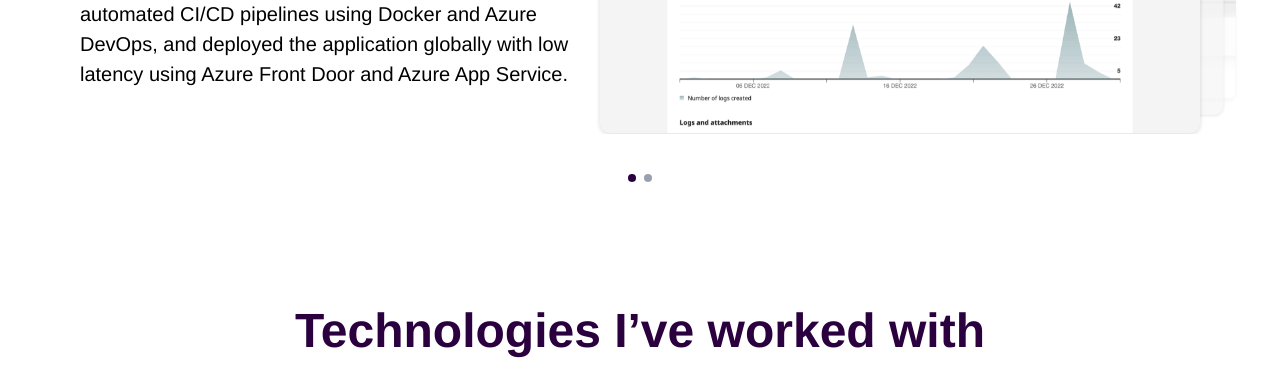
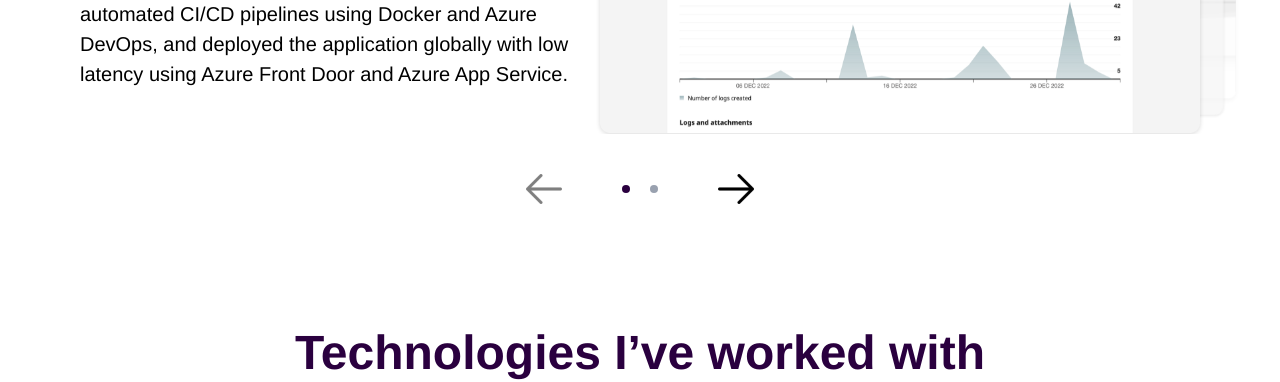
Before and after one commit to diakonos/portfolio, an Astro site: page / in a window 1280 px wide. Shown: the part 898-1280 px from the top of the page. Built offline with nearby package versions, Linux system fonts and the light colour scheme; Astro itself is replaced by a stand-in of ours.

Commit message:
add slide arrows

```diff
--- a/src/components/ui/carousel/CarouselSlideIndicators.tsx
+++ b/src/components/ui/carousel/CarouselSlideIndicators.tsx
@@ -1,4 +1,5 @@
 import { useEffect, useState } from "preact/hooks";
+import arrow from "@/assets/icons/arrow.png";
 
 type CarouselSlideIndicatorsProps = {
   carouselId: string;
@@ -9,6 +10,21 @@ export default function CarouselSlideIndicators({
 }: CarouselSlideIndicatorsProps) {
   const [slideCount, setSlideCount] = useState(0);
   const [currentIndex, setCurrentIndex] = useState(0);
+
+  const scrollToSlide = (index: number) => {
+    if (index < 0 || index >= slideCount) {
+      return;
+    }
+    const carousel = document.getElementById(carouselId);
+    const viewport = carousel?.querySelector(".carousel-viewport");
+    if (carousel && viewport) {
+      const slideWidth = carousel.clientWidth;
+      viewport.scrollTo({
+        left: index * slideWidth,
+        behavior: "smooth",
+      });
+    }
+  };
 
   useEffect(() => {
     const carousel = document.getElementById(carouselId);
@@ -35,25 +51,30 @@ export default function CarouselSlideIndicators({
   }, [carouselId]);
 
   return (
-    <div class="mt-10 flex justify-center gap-2">
+    <div class="mt-10 flex items-center justify-center gap-5">
+      <img
+        alt="Previous slide"
+        src={arrow.src}
+        width="36"
+        onClick={() => scrollToSlide(currentIndex - 1)}
+        class={`${currentIndex <= 0 ? "opacity-50" : "cursor-pointer hover:opacity-70"} mr-10`}
+      />
       {Array.from({ length: slideCount }, (_, index) => (
         <div
           key={index}
           class={`carousel-dot h-2 w-2 cursor-pointer rounded-full transition-all duration-300 ease-in-out ${
             index === currentIndex ? "bg-brand" : "bg-gray-400"
           }`}
-          onClick={() => {
-            const carousel = document.getElementById(carouselId);
-            if (carousel) {
-              const slideWidth = carousel.clientWidth;
-              carousel.scrollTo({
-                left: index * slideWidth,
-                behavior: "smooth",
-              });
-            }
-          }}
+          onClick={() => scrollToSlide(index)}
         ></div>
       ))}
+      <img
+        alt="Next slide"
+        src={arrow.src}
+        width="36"
+        onClick={() => scrollToSlide(currentIndex + 1)}
+        class={`${currentIndex >= slideCount - 1 ? "opacity-50" : "cursor-pointer hover:opacity-70"} ml-10 rotate-180`}
+      />
     </div>
   );
 }
```
Also changed, not shown: src/assets/icons/arrow.png (added).
